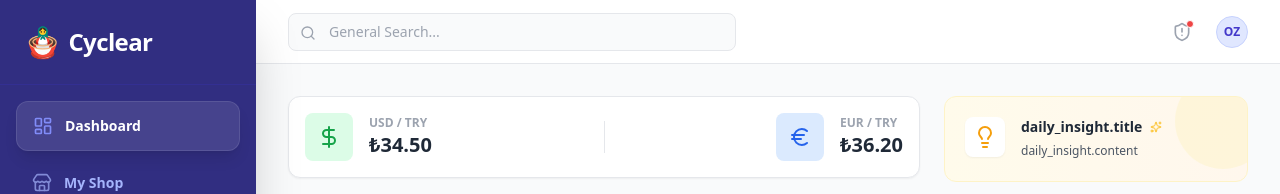
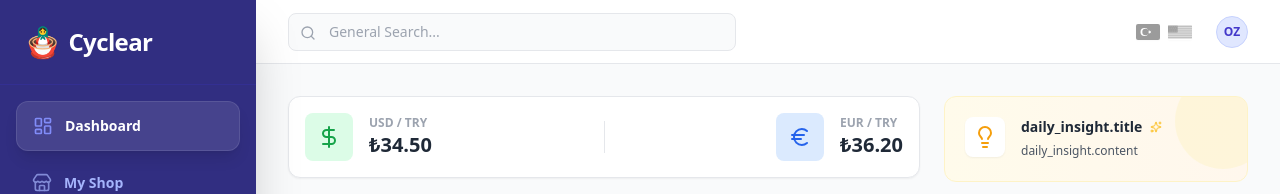
Before and after one commit to ugurozan-eng/beyond-words-analytics, a React (Vite) app in the folder frontend/: page / in a window 1280 px wide. Both pictures are taken after a click on the button "Start Demo Mode". Shown: the top 194 px of the page. Built offline with nearby package versions, Linux system fonts and the light colour scheme; no server answers.

Commit message:
feat(ux): refactor navbar to use flag icons for language switching and remove unused alert icon

```diff
--- a/frontend/src/App.jsx
+++ b/frontend/src/App.jsx
@@ -374,10 +374,49 @@ function AppContent() {
 
                     {/* RIGHT: NOTIFICATIONS & PROFILE */}
                     <div className="flex items-center space-x-2 lg:space-x-4">
-                        <button className="p-2 text-gray-400 hover:text-indigo-600 transition-colors relative">
-                            <ShieldAlert className="w-5 h-5" />
-                            <span className="absolute top-1.5 right-1.5 w-2 h-2 bg-red-500 rounded-full border border-white"></span>
-                        </button>
+                        {/* LANGUAGE FLAGS */}
+                        <div className="flex items-center space-x-2 mr-2">
+                            <button
+                                onClick={() => i18n.changeLanguage('tr')}
+                                className={`transition-opacity hover:opacity-100 ${i18n.language === 'tr' ? 'opacity-100' : 'opacity-50 grayscale'}`}
+                                title="Türkçe"
+                            >
+                                <svg xmlns="http://www.w3.org/2000/svg" viewBox="0 0 1200 800" className="w-6 h-4 rounded-sm shadow-sm">
+                                    <rect width="1200" height="800" fill="#E30A17" />
+                                    <circle cx="425" cy="400" r="200" fill="#ffffff" />
+                                    <circle cx="475" cy="400" r="160" fill="#E30A17" />
+                                    <polygon fill="#ffffff" points="583.334,400 764.235,458.779 652.426,304.894 652.426,495.106 764.235,341.221" />
+                                </svg>
+                            </button>
+                            <button
+                                onClick={() => i18n.changeLanguage('en')}
+                                className={`transition-opacity hover:opacity-100 ${i18n.language === 'en' ? 'opacity-100' : 'opacity-50 grayscale'}`}
+                                title="English"
+                            >
+                                <svg xmlns="http://www.w3.org/2000/svg" viewBox="0 0 1235 650" className="w-6 h-4 rounded-sm shadow-sm">
+                                    <rect width="1235" height="650" fill="#B22234" />
+                                    <rect y="50" width="1235" height="50" fill="#FFFFFF" />
+                                    <rect y="150" width="1235" height="50" fill="#FFFFFF" />
+                                    <rect y="250" width="1235" height="50" fill="#FFFFFF" />
+                                    <rect y="350" width="1235" height="50" fill="#FFFFFF" />
+                                    <rect y="450" width="1235" height="50" fill="#FFFFFF" />
+                                    <rect y="550" width="1235" height="50" fill="#FFFFFF" />
+                                    <rect width="494" height="350" fill="#3C3B6E" />
+                                    {/* Simplified stars for small size */}
+                                    <g fill="#FFFFFF">
+                                        <circle cx="50" cy="30" r="10" /> <circle cx="150" cy="30" r="10" /> <circle cx="250" cy="30" r="10" /> <circle cx="350" cy="30" r="10" /> <circle cx="450" cy="30" r="10" />
+                                        <circle cx="100" cy="65" r="10" /> <circle cx="200" cy="65" r="10" /> <circle cx="300" cy="65" r="10" /> <circle cx="400" cy="65" r="10" />
+                                        <circle cx="50" cy="100" r="10" /> <circle cx="150" cy="100" r="10" /> <circle cx="250" cy="100" r="10" /> <circle cx="350" cy="100" r="10" /> <circle cx="450" cy="100" r="10" />
+                                        <circle cx="100" cy="135" r="10" /> <circle cx="200" cy="135" r="10" /> <circle cx="300" cy="135" r="10" /> <circle cx="400" cy="135" r="10" />
+                                        <circle cx="50" cy="170" r="10" /> <circle cx="150" cy="170" r="10" /> <circle cx="250" cy="170" r="10" /> <circle cx="350" cy="170" r="10" /> <circle cx="450" cy="170" r="10" />
+                                        <circle cx="100" cy="205" r="10" /> <circle cx="200" cy="205" r="10" /> <circle cx="300" cy="205" r="10" /> <circle cx="400" cy="205" r="10" />
+                                        <circle cx="50" cy="240" r="10" /> <circle cx="150" cy="240" r="10" /> <circle cx="250" cy="240" r="10" /> <circle cx="350" cy="240" r="10" /> <circle cx="450" cy="240" r="10" />
+                                        <circle cx="100" cy="275" r="10" /> <circle cx="200" cy="275" r="10" /> <circle cx="300" cy="275" r="10" /> <circle cx="400" cy="275" r="10" />
+                                        <circle cx="50" cy="310" r="10" /> <circle cx="150" cy="310" r="10" /> <circle cx="250" cy="310" r="10" /> <circle cx="350" cy="310" r="10" /> <circle cx="450" cy="310" r="10" />
+                                    </g>
+                                </svg>
+                            </button>
+                        </div>
                         <div className="relative" ref={profileRef}>
                             <button
                                 className="flex items-center space-x-2 focus:outline-none"
@@ -401,23 +440,7 @@ function AppContent() {
                                         <p className="text-xs text-gray-500 truncate">{user?.email}</p>
                                     </div>
 
-                                    <div className="px-4 py-2 border-b border-gray-100 flex justify-between items-center">
-                                        <span className="text-xs text-gray-500 font-medium">{t('common.language')}</span>
-                                        <div className="flex space-x-1">
-                                            <button
-                                                onClick={() => i18n.changeLanguage('tr')}
-                                                className={`text-xs px-2 py-1 rounded ${i18n.language === 'tr' ? 'bg-indigo-100 text-indigo-700 font-bold' : 'text-gray-500 hover:bg-gray-100'}`}
-                                            >
-                                                TR
-                                            </button>
-                                            <button
-                                                onClick={() => i18n.changeLanguage('en')}
-                                                className={`text-xs px-2 py-1 rounded ${i18n.language === 'en' ? 'bg-indigo-100 text-indigo-700 font-bold' : 'text-gray-500 hover:bg-gray-100'}`}
-                                            >
-                                                EN
-                                            </button>
-                                        </div>
-                                    </div>
+
 
                                     <div className="py-1">
                                         <button
```
